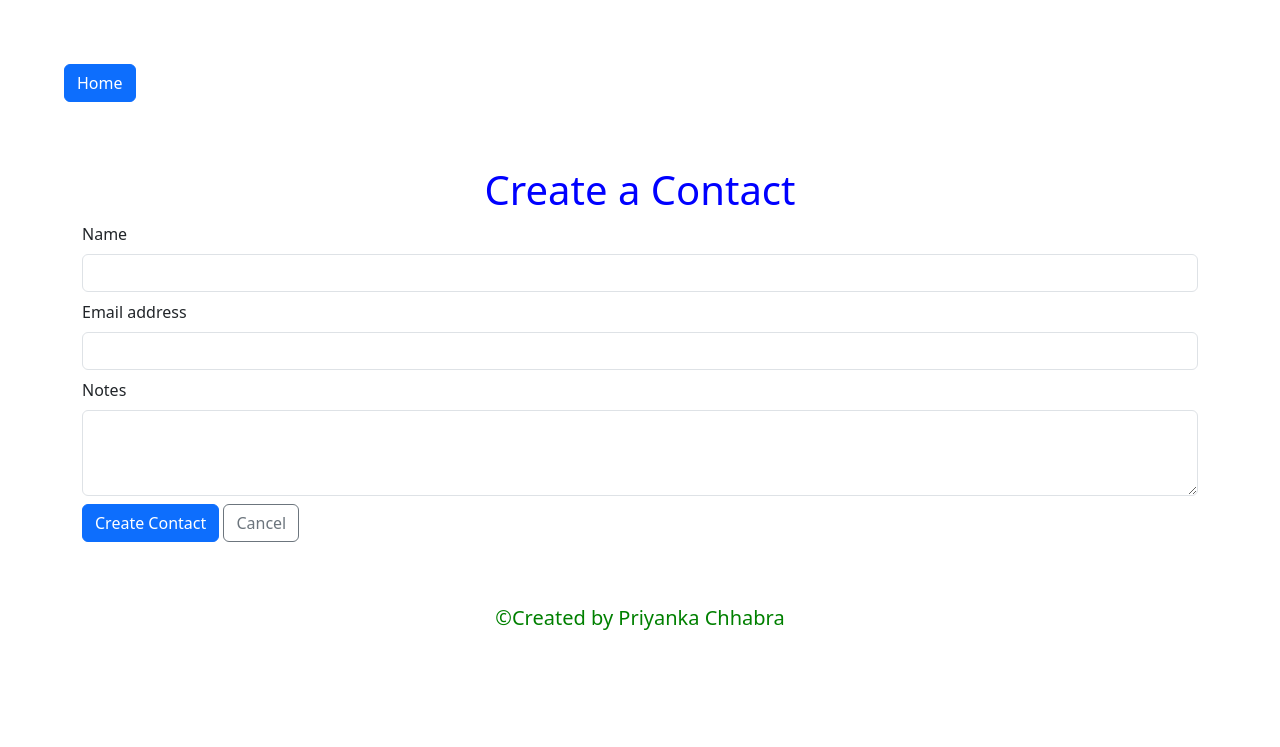
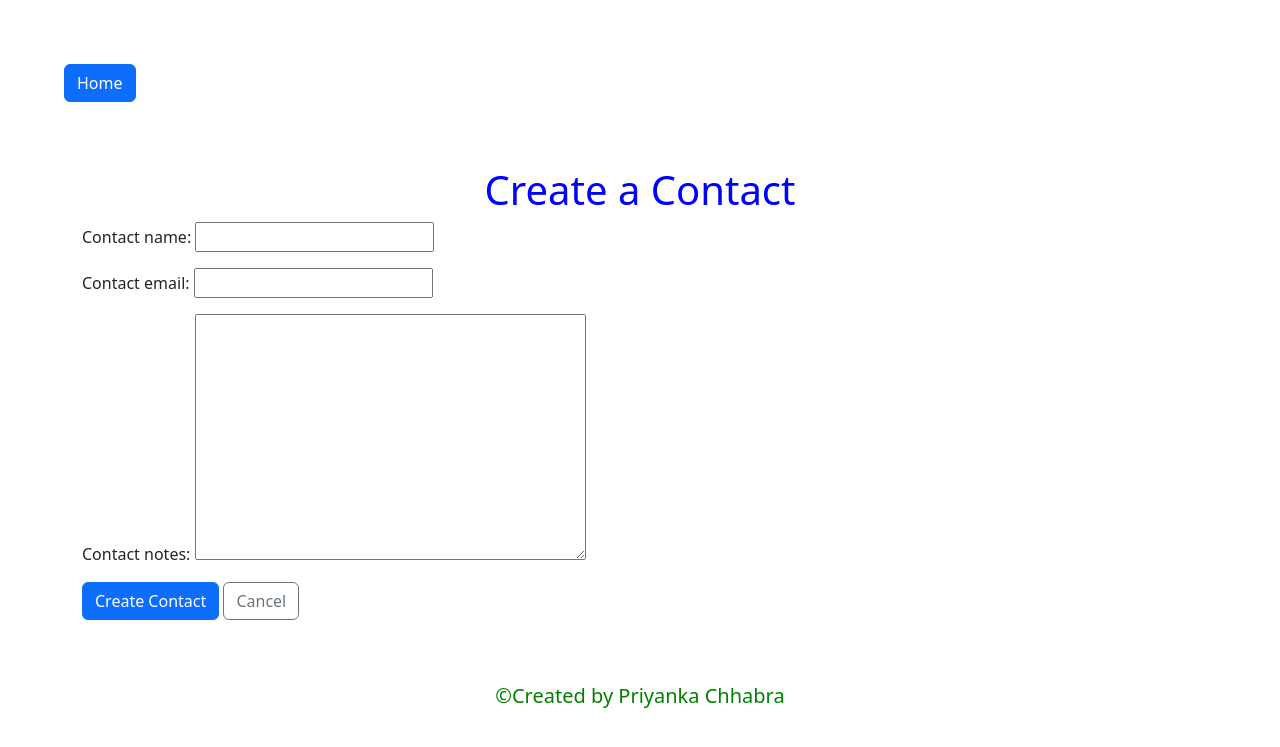
Before and after one commit to priyankachhabra1712/priyanka_chhabra, a Django app: page /contact_add in a window 1280 px wide. Shown: the top 747 px of the page. Run offline with Django 4.2, Linux system fonts and the light colour scheme; some libraries are stand-ins or nearby versions.

Commit message:
fixed issues with the add contact form , contact being added now , validations too working

```diff
--- /dev/null
+++ b/app_cma/form.py
@@ -0,0 +1,17 @@
+from django import forms
+from .models import Contacts
+
+
+class formCon(forms.ModelForm):
+    class Meta:
+        model = Contacts
+        fields = ["contact_name", "contact_email", "contact_notes"]
+
+    def clean_email(self):
+        email = self.cleaned_data.get('contact_email')
+
+        # Validate email format
+        if not email or '@' not in email:
+            raise forms.ValidationError("Enter a valid email address.")
+
+        return email
--- a/app_cma/models.py
+++ b/app_cma/models.py
@@ -3,9 +3,9 @@ from django.db import models
 # Create your models here.
 class Contacts(models.Model):
     contact_name = models.CharField(max_length = 50)
-    contact_email = models.CharField(max_length = 50)
-    contact_notes = models.CharField(max_length = 200)
-    created_time = models.CharField(max_length=25)
+    contact_email = models.EmailField()
+    contact_notes = models.TextField()
+    created_time =  models.DateTimeField(auto_now_add=True)
 
     class Meta:
         app_label = 'app_cma'
--- a/app_cma/templates/base.html
+++ b/app_cma/templates/base.html
@@ -22,5 +22,9 @@
     <div style="text-align: center;">
         <h5 style="color: green;">©Created by Priyanka Chhabra</h5>
     </div>
+
+    <script src="https://kit.fontawesome.com/5c8f3ffa22.js" crossorigin="anonymous"></script>
+    <script src="https://cdn.jsdelivr.net/npm/bootstrap@5.3.2/dist/js/bootstrap.bundle.min.js" integrity="sha256-gvZPYrsDwbwYJLD5yeBfcNujPhRoGOY831wwbIzz3t0=" crossorigin="anonymous"></script>
+
   </body>
 </html>
--- a/app_cma/templates/contact_add.html
+++ b/app_cma/templates/contact_add.html
@@ -6,23 +6,17 @@
 {% block content %}
 <div class="container">
     <h1 style="text-align: center; color: blue;" class="m-6">Create a Contact</h1>
-
+    {% if messages %}
+      {% for message in messages %}
+      <div class="alert alert-danger alert-dismissible fade show" role="alert">
+        <strong>{{ message }}</strong>
+        <button type="button" class="btn-close" data-bs-dismiss="alert" aria-label="Close"></button>
+      </div>
+      {% endfor %}
+    {% endif %}
     <form method="POST">
-      {% csrf_token %}
-        <div class="mb-2">
-            <label for="name" class="form-label">Name</label>
-            <input type="text" class="form-control" id="name" name="contact_name" required>
-        </div>
-        <div class="mb-2">
-          <label for="email_cont" class="form-label">Email address</label>
-          <input type="email" class="form-control" id="email_cont" name="contact_email" aria-describedby="emailHelp" required>
-          <div id="emailHelp" class="form-text"></div>
-        </div>
-        <div class="mb-2">
-            <label for="contact_notes" class="form-label">Notes</label>
-            <textarea class="form-control" id="contact_notes" rows="3" required></textarea>
-        </div>
-        <input type="text" name="created_time" id="created_time" value="{{ created_time }}" hidden>
+            {% csrf_token %}
+        {{ form.as_p }}
         <button type="submit"  class="btn btn-primary" style="color: white;">Create Contact</button>
         <a href="{% url 'landing_page' %}" class="btn btn-outline-secondary"  >Cancel</a>
       </form>
--- a/app_cma/views.py
+++ b/app_cma/views.py
@@ -3,7 +3,7 @@ from django.shortcuts import render, redirect
 from .models import Contacts
 from django.contrib import messages
 import datetime
-
+from .form import formCon
 def landing_page(request):
     all_contacts = Contacts.objects.all()
     return render(request, 'landing_page.html', {'all_contacts': all_contacts})
@@ -18,15 +18,25 @@ def landing_page(request):
 
 def contact_add(request):
     if request.method == 'POST':
-        form = ContactForm(request.POST or None)
+
+        form = formCon(request.POST or None)
+
         if form.is_valid():
             print(form["contact_email"].value())
             if Contacts.objects.filter(contact_email=form['contact_email'].value()):
                 messages.success(request, ('Contact with this E-mail id already exists! Please try again.'))
                 return redirect('contact_add')
+            elif Contacts.objects.filter(contact_name=form['contact_name'].value()):
+                messages.success(request, ('Contact with this name already exists! Please try again.'))
+                return redirect('contact_add')
             else:
                 form.save()
                 messages.success(request, ('Contact created successfully.'))
                 return redirect('landing_page')
+        else:
+            # prints error for debugging
+            print(form.errors)
     else:
-        return render(request, 'contact_add.html', {'created_time': create_time()})
+        form = formCon()
+
+    return render(request, 'contact_add.html', {'form': form,'created_time': create_time()})
```
Also changed, not shown: app_cma/templates/landing_page.html (+12 -0 lines), app_cma/migrations/0002_alter_contacts_contact_notes_and_more.py (added), db.sqlite3.
